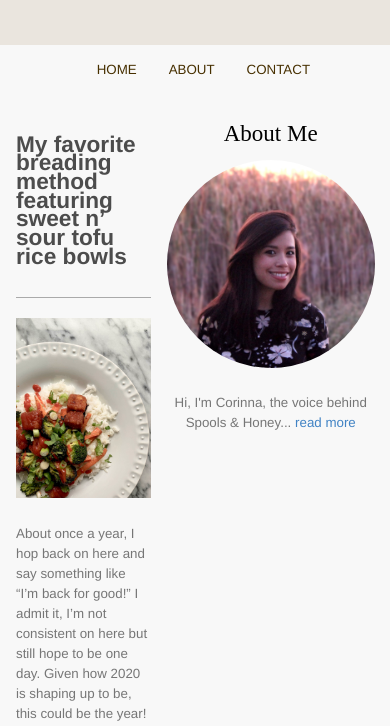
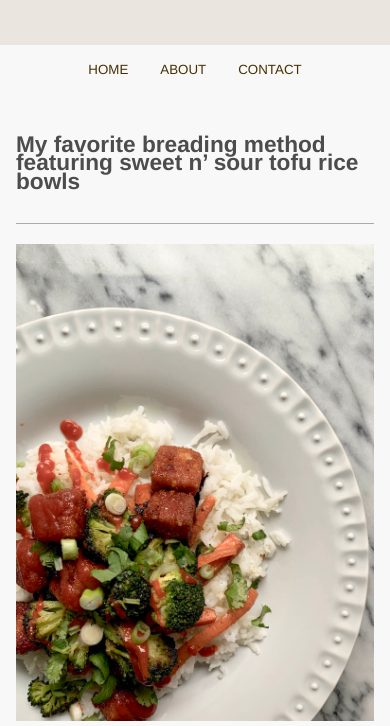
Before and after one commit to clcoles/clcoles.github.io, a plain HTML site: page index.html in a window 390 px wide. Shown: the part 115-841 px from the top of the page. Drawn offline with Linux system fonts and the light colour scheme.

Commit message:
CSS changes

```diff
--- a/HTML/SpoolsAndHoney.css
+++ b/HTML/SpoolsAndHoney.css
@@ -70,22 +70,7 @@ header {
 /*
   Layout
   */
-body {
 
-  display: grid;
-
-  grid-template-areas:
-    "header header"
-    "nav nav"
-    "content side"
-    "footer footer";
-
-  grid-template-columns: 1fr 16rem;
-  grid-template-rows: auto auto 1fr auto;
-  grid-gap: 0;
-
-  height: 100vh;
-}
 /*
   Header
   */
@@ -155,6 +140,10 @@ aside {
     font-weight: 400;
     text-align: center;
 }
+.sidebar--image {
+  display: flex;
+  justify-content: center;
+}
 .sidebar--image img {
     margin-top: 1rem;
     border-radius: 50%;
@@ -168,6 +157,7 @@ aside {
 main {
     margin-top: 2rem;
     margin-left: 1rem;
+    margin-right: 1rem;
     grid-area: content;
     max-width: 70rem;
 
@@ -178,6 +168,8 @@ main {
  */
 footer {
   grid-area: footer;
+  display: flex;
+  justify-content: center;
 }
 
 h2, h3, h4, h5, p, li {
@@ -201,3 +193,60 @@ p {
 main > section:not(:first-child) {
   margin-top: 4rem;
 }
+
+@media screen and (min-width: 900px) {
+  body {
+
+    display: grid;
+
+    grid-template-areas:
+      "header header"
+      "nav nav"
+      "content side"
+      "footer footer";
+
+    grid-template-columns: 1fr 16rem;
+    grid-template-rows: auto auto 1fr auto;
+    grid-gap: 0;
+
+    height: 100vh;
+  }
+}
+@media screen and (max-width: 900px) {
+
+  .sidebar--aboutme {
+    visibility: hidden;
+  }
+  .sidebar--image img {
+    width: 25%;
+  }
+  #sidebar {
+    padding-bottom: 2rem;
+  }
+  body {
+    display: grid;
+
+    grid-template-areas:
+      "header"
+      "nav"
+      "content"
+      "side"
+      "footer";
+
+    grid-template-columns: 1fr;
+    grid-template-rows:
+      auto /* Header */
+      1fr /* Nav */
+      1fr /* Content */
+      1fr /* Sidebar */
+      auto; /* Footer */
+
+      grid-gap: 0;
+
+      height: 100vh;
+  }
+
+  nav, aside {
+    margin: 0;
+  }
+}
--- a/index.html
+++ b/index.html
@@ -395,7 +395,6 @@ Scoop glaze into a small zipper bag. Drizzle glaze over cookies by cutting a sma
 </section>
     </main>
     <footer>
-      <hr>
       <div class="footer--copyright">Copyright © 2020 Spools & Honey. All rights reserved.</div>
     </footer>
   </body>
```
Also changed, not shown: index-template.html (+0 -1 lines), posts/almond-thumbprint-cookies.html (+0 -1 lines), posts/beet-burgers.html (+0 -1 lines), posts/everything-minus-the-bagel-seasoning.html (+0 -1 lines), posts/hello-world.html (+0 -1 lines), posts/new-year-2019.html (+0 -1 lines), posts/on-becoming-a-minimalist.html (+0 -1 lines), posts/pumpkin-pancakes.html (+0 -1 lines), posts/sweet-and-sour-tofu.html (+0 -1 lines), posts/vegan-gingerbread-cookies.html (+0 -1 lines).
